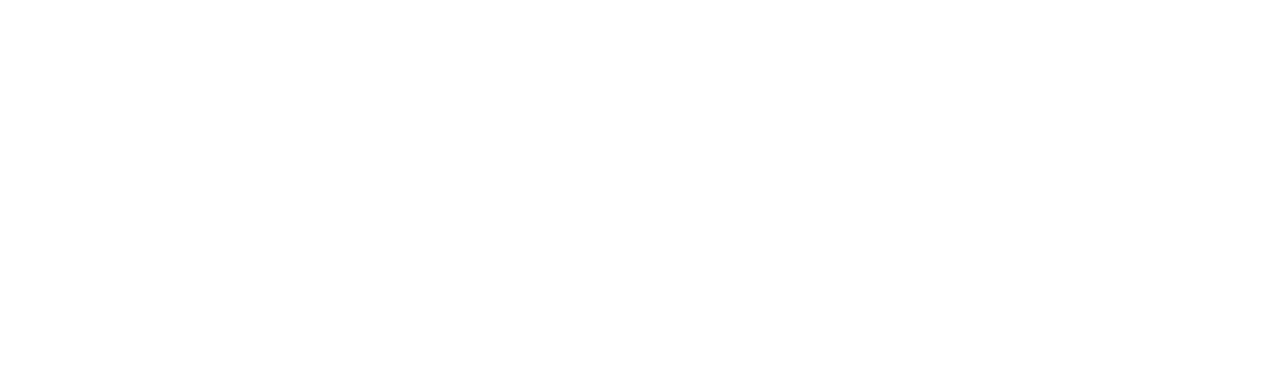
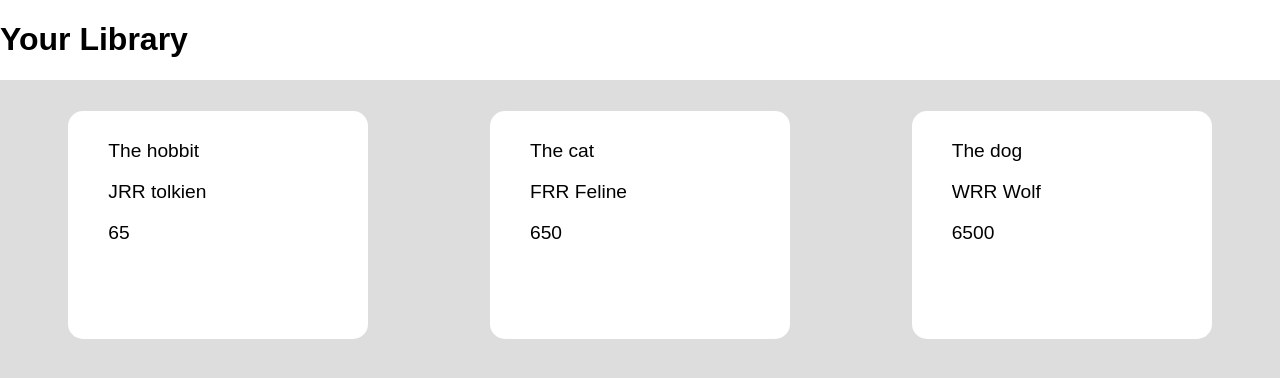
Before and after one commit to oyasumi58/library, a plain HTML site: page index.html in a window 1280 px wide. Drawn offline with Linux system fonts and the light colour scheme.

Commit message:
Attach js to DOM

```diff
--- a/index.html
+++ b/index.html
@@ -4,10 +4,13 @@
     <meta charset="UTF-8">
     <meta name="viewport" content="width=device-width, initial-scale=1.0">
     <title>Library</title>
+    <script src="script.js" defer></script>
     <link rel="stylesheet" href="style.css">
-    <script src="script.js" defer></script>
 </head>
 <body>
+    <h1>Your Library</h1>
+    <div class="container">
 
+    </div>
 </body>
 </html>
--- a/script.js
+++ b/script.js
@@ -1,16 +1,46 @@
 const myLibrary = [];
 
-function Book(name,author,read) {
+function Book(title,author,pageno,read) {
     this.id = crypto.randomUUID();
-    this.name = name;
+    this.title = title;
     this.author = author;
+    this.pageno = pageno;
     this.read = read;
 }
 
-function addBookToLibrary(name,author,read) {
-    let book = new Book(name,author,read);
+let book;
+
+function addBookToLibrary(title,author,pageno,read) {
+    book = new Book(title,author,pageno,read);
     myLibrary.push(book);
-    return `${book.name} has been placed in the library!`;
+    createCard(book);
+    return `${book.title} has been placed in the library!`;
 }
 
-console.log(addBookToLibrary('The hobbit','JRR tolkien',false));
+//test add 3 books
+addBookToLibrary('The hobbit','JRR tolkien',65,false)
+addBookToLibrary('The cat','FRR Feline',650,false)
+addBookToLibrary('The dog','WRR Wolf',6500,false)
+
+//DOM stuff
+function createCard(book) {
+    let bookObj = book;
+    console.log(bookObj.author);
+    let gridCon = document.querySelector(".container");
+    let cardNode = document.createElement("div");
+    cardNode.setAttribute("class","card");
+    gridCon.appendChild(cardNode);
+
+    let bookTitle = document.createElement("p");
+    bookTitle.textContent = book.title;
+
+    let bookAuthor = document.createElement("p");
+    bookAuthor.textContent = `${book.author}`;
+    let bookPageNo = document.createElement("p");
+    bookPageNo.textContent = `${book.pageno}`;
+    //console.log(bookAuthor);
+
+    cardNode.appendChild(bookTitle);
+    cardNode.appendChild(bookAuthor);
+    cardNode.appendChild(bookPageNo);
+}
--- a/style.css
+++ b/style.css
@@ -0,0 +1,26 @@
+body {
+    padding: 0px;
+    margin: 0px;
+    font-family: Arial, Helvetica, sans-serif;
+}
+
+.container {
+    background: rgb(221, 221, 221);
+    display: grid;
+    gap: 15px;
+    grid-template-columns: repeat(auto-fit,minmax(250px,1fr));
+    grid-auto-rows: 260px;
+    height: 100vh;
+    padding: 15px;
+    justify-items: center;
+    align-items: center;
+}
+
+.card {
+    background: white;
+    width: clamp(200px,80%,250px);
+    height: clamp(200px,80%,250px);
+    border-radius: 15px;
+    padding: 10px 10px 10px 40px;
+    font-size: 1.2rem;
+}
```
